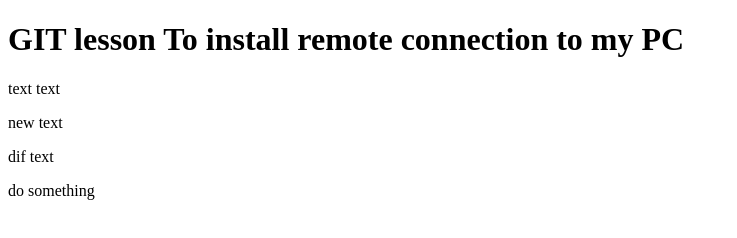
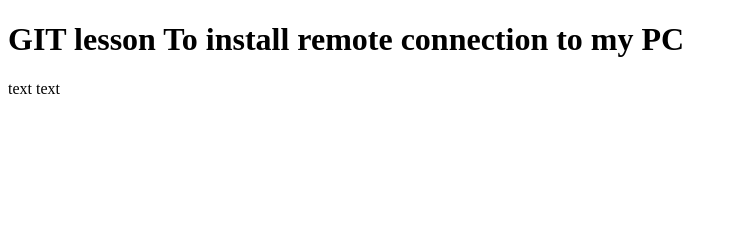
Before and after one commit to mydehb11/ContPa, a plain HTML site: page index.html in a window 1280 px wide. Shown: the whole page, without its empty margins (0-737 px from the left). Drawn offline with Linux system fonts and the light colour scheme.

Commit message:
first commit

```diff
--- a/index.html
+++ b/index.html
@@ -8,9 +8,7 @@
  <body>
   <h1>GIT lesson To install remote connection to my PC</h1>
   <p> text text</p>
-  <p> new text</p>
-  <p> dif text</p>
-  <p> do something</p>
+
 
 
  </body>
```
